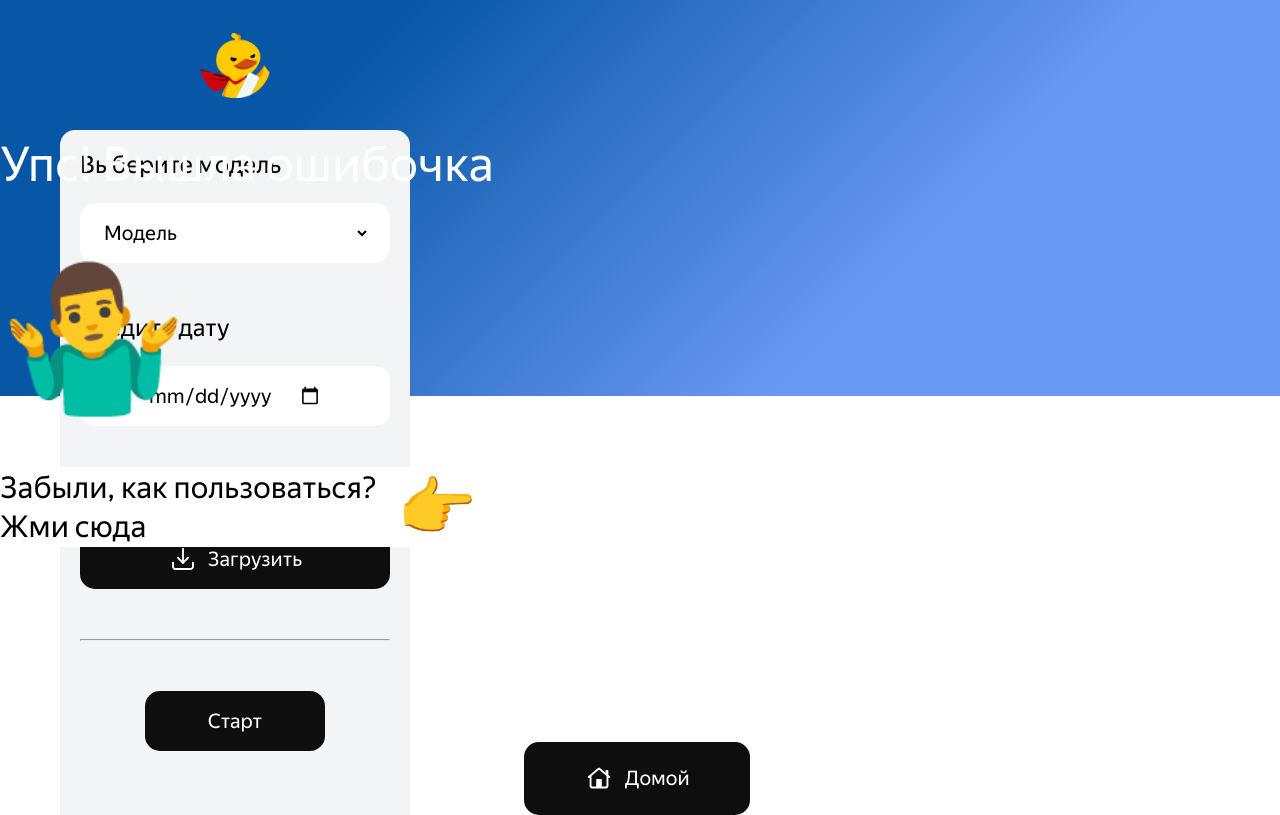
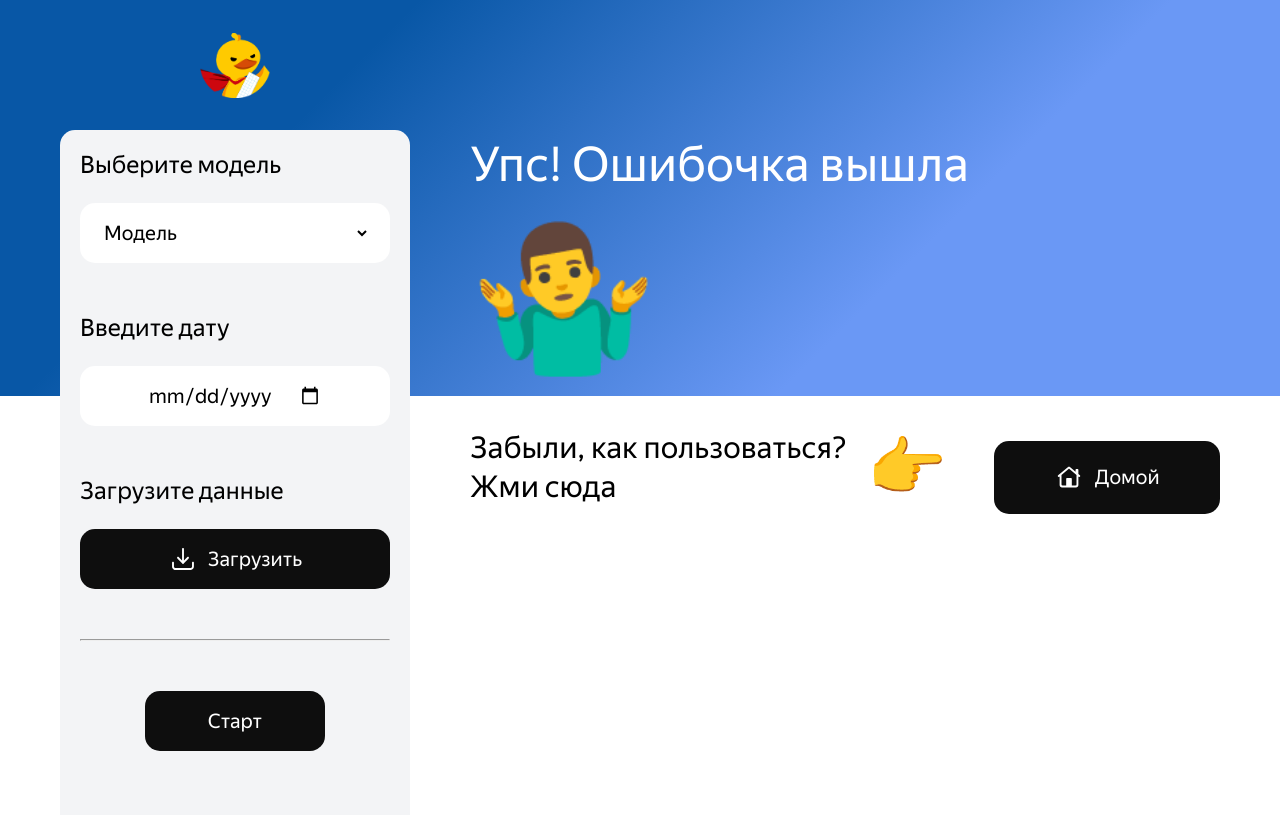
Before and after one commit to eresque/Sales_Modeling, a React (Vite) app in the folder fronthack/: page /warning in a window 1280 px wide. Built offline with nearby package versions, Linux system fonts and the light colour scheme.

Commit message:
warning page

```diff
--- a/fronthack/src/App.tsx
+++ b/fronthack/src/App.tsx
@@ -20,7 +20,7 @@ const App = () => {
                     path='/'
                     element={<HomePage />}
                 />
-                { data == undefined ?
+                { data == undefined || data == null ?
                     <Route
                         path='/warning'
                         element={<WarningPage />}
--- a/fronthack/src/components/sideBar/SideBar.tsx
+++ b/fronthack/src/components/sideBar/SideBar.tsx
@@ -24,7 +24,6 @@ const SideBar = (props: SideBaeProps): JSX.Element => {
         console.log('submit');
 
         if (inputDate && file && model) {
-            navigate('/result');
             // props.setData({
             //     model: model,
             //     date: inputDate,
@@ -40,11 +39,15 @@ const SideBar = (props: SideBaeProps): JSX.Element => {
                 data: formdata
             })
                 .then((response) => {
+                    navigate('/result');
                     // console.log(response.data.message);
                     props.setData(response.data.message);
+                    localStorage.setItem('data', response.data.message);
                 })
                 .catch((error) => {
+                    navigate('/warning');
                     console.log(error);
+                    props.setData(undefined);
                 });
         }
         else {
--- a/fronthack/src/pages/resultPage/ResultPage.tsx
+++ b/fronthack/src/pages/resultPage/ResultPage.tsx
@@ -11,6 +11,9 @@ type ResultPageProps = {
 }
 
 const ResultPage = (props: ResultPageProps): JSX.Element => {
+
+    const data = localStorage.getItem('data')
+
     return (
         <div className="result-page">
             <h1 className="result-name">Результаты вычислений</h1>
@@ -18,10 +21,10 @@ const ResultPage = (props: ResultPageProps): JSX.Element => {
                 <Block className='block-res'>
                     <div className='list-dashboards'>
                         <Block className='dashboard-1'>
-                            <h3>{Object.values(props.data)[0]}</h3>
+                            <h3>{Object.values(data!)[0]}</h3>
                         </Block>
                         <Block className='dashboard-2'>
-                            <h3>{Object.values(props.data)[1]}</h3>
+                            <h3>{Object.values(data!)[1]}</h3>
                         </Block>
                     </div>
                     <a
--- a/fronthack/src/pages/warningPage/WarningPage.tsx
+++ b/fronthack/src/pages/warningPage/WarningPage.tsx
@@ -6,8 +6,10 @@ import './style.scss';
 const WindowPage = (): JSX.Element => {
     return (
         <div className="warning-page">
-            <h1 className="warning-name">Упс! Вышла ошибочка</h1>
-            <h5 className="emoji-idn">🤷‍♂️</h5>
+            <div className="warning-box">
+                <h1 className="warning-name">Упс! Ошибочка вышла</h1>
+                <h5 className="emoji-idn">🤷‍♂️</h5>
+            </div>
             <div className="help">
                 <div className="help-text">
                     <h2 className="help-message">Забыли, как пользоваться? Жми сюда</h2>
--- a/fronthack/src/pages/warningPage/style.scss
+++ b/fronthack/src/pages/warningPage/style.scss
@@ -10,19 +10,41 @@
     gap: 40px;
     width: calc(100% - 450px - 80px);
 
+    .warning-box {
+        display: flex;
+        flex-direction: column;
+        color: $white;
+        background: $invisible;
+
         .warning-name {
+            display: flex;
             color: $white;
             background: $invisible;
             padding-top: 4px;
+            width: 100%;
             height: 68px;
 
-        @media (width < 1068px) {
+            @media (width < 1029px) {
                 height: 136px;
+            }
+
+            @media (width < 870px) {
+                height: 267px;
             }
         }
 
         .emoji-idn {
+            display: flex;
             background: $invisible;
+
+            @media (870px <= width < 1029px) {
+                font-size: 100px;
+            }
+
+            @media (width < 870px) {
+                display: none;
+            }
+        }
     }
 
     // .warnings {
@@ -103,7 +125,7 @@
                 width: 226px;
                 height: 73px;
                 right: 0;
-                top: 612px;
+                top: 311px;
 
                 @media (width < 1250px) {
                     position: static;
--- a/fronthack/src/styles/App.scss
+++ b/fronthack/src/styles/App.scss
@@ -6,14 +6,14 @@
     width: 100%;
 }
 
-
 .side-bar {
     margin-top: 33px;
     margin-left: 60px;
 }
 
 .home-page,
-.result-page {
+.result-page,
+.warning-page {
     margin-left: 470px;
     margin-right: 60px;
     margin-bottom: 60px;
```
Lines whose indentation alone changed are shown as unchanged.
